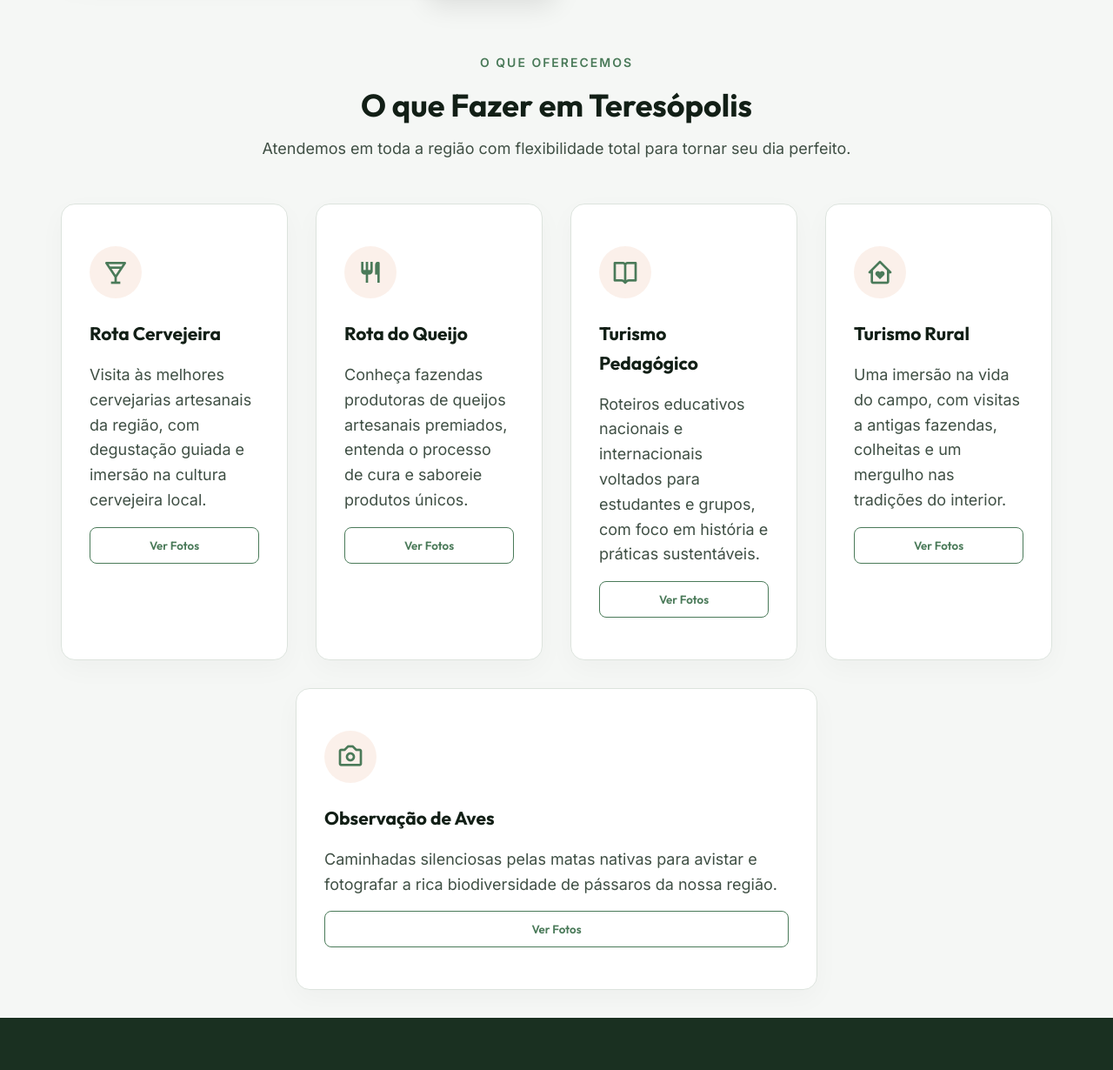
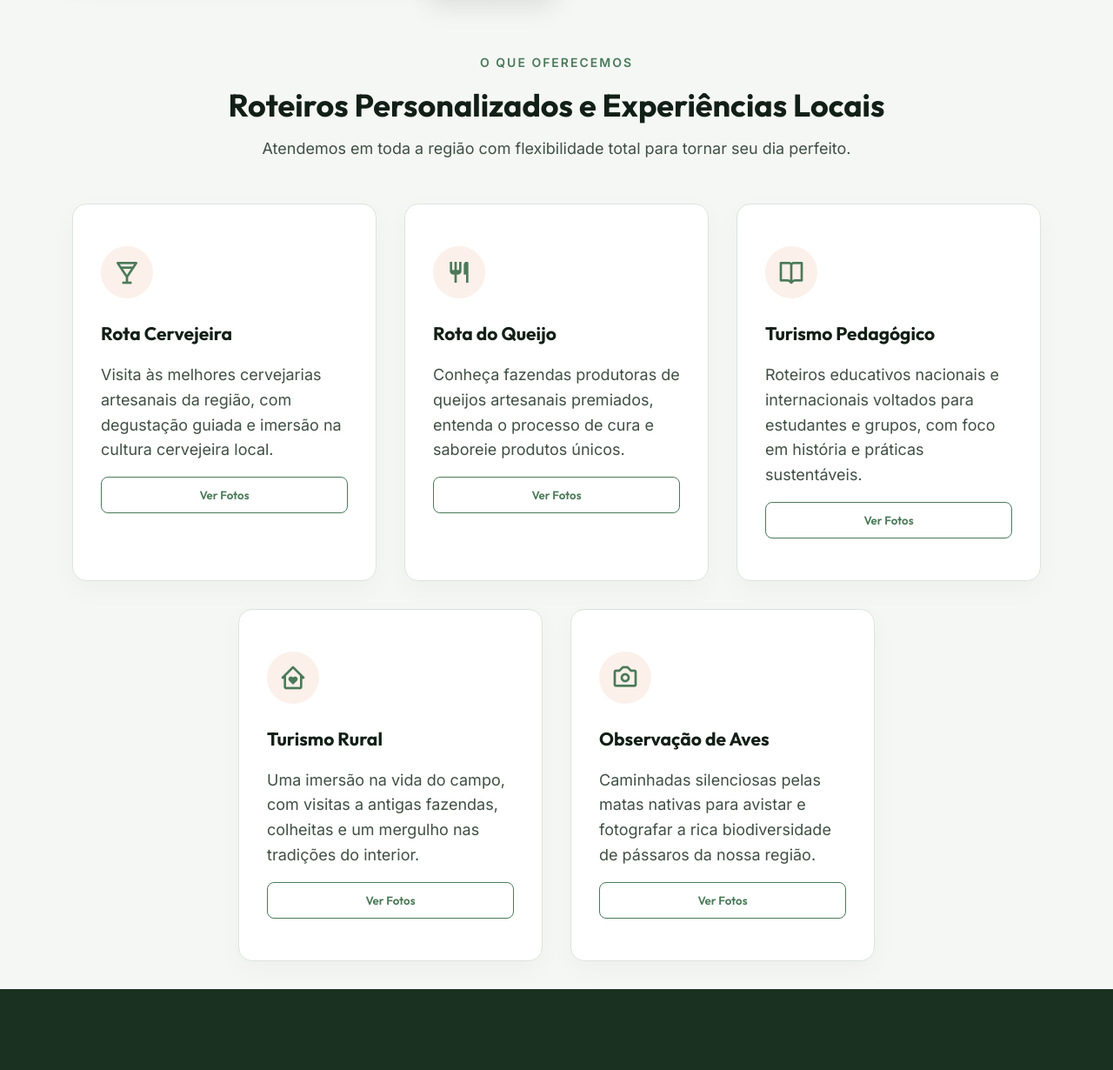
Before and after one commit to JeanProgPs/hvs, a plain HTML site: page index.html in a window 1280 px wide. Shown: the part 1512-2742 px from the top of the page at 87% size. Drawn offline with nearby package versions, Linux system fonts and the light colour scheme.

Commit message:
Add files via upload

```diff
--- a/index.html
+++ b/index.html
@@ -152,7 +152,7 @@
             <div class="container">
                 <div class="section__header text-center">
                     <span class="section__subtitle">O que oferecemos</span>
-                    <h2 class="section__title">O que Fazer em Teresópolis</h2>
+                    <h2 class="section__title">Roteiros Personalizados e Experiências Locais</h2>
                     <p class="section__description">Atendemos em toda a região com flexibilidade total para tornar seu
                         dia perfeito.</p>
                 </div>
@@ -198,7 +198,7 @@
                         <button class="btn btn--secondary btn--small servico__btn-fotos" data-route="rural" style="margin-top: 1rem; width: 100%; border-color: var(--first-color); color: var(--first-color);">Ver Fotos</button>
                     </article>
                     <!-- Serviço 5 -->
-                    <article class="servico__card" style="grid-column: 1 / -1; max-width: 600px; margin: 0 auto;">
+                    <article class="servico__card">
                         <div class="servico__icon">
                             <i class='bx bx-camera'></i>
                         </div>
--- a/styles.css
+++ b/styles.css
@@ -497,11 +497,15 @@ img {
    Servicos
    ========================================= */
 .servicos__container {
-    grid-template-columns: repeat(auto-fit, minmax(250px, 1fr));
+    display: flex;
+    flex-wrap: wrap;
+    justify-content: center;
     gap: 2rem;
 }
 
 .servico__card {
+    flex: 1 1 300px;
+    max-width: 350px;
     background-color: var(--container-color);
     padding: 3rem 2rem;
     border-radius: var(--radius-md);
```
Also changed, not shown: assets/Cultural1.jpeg (added), assets/Cultural3.jpeg (added), assets/cultural2.jpeg (added).
